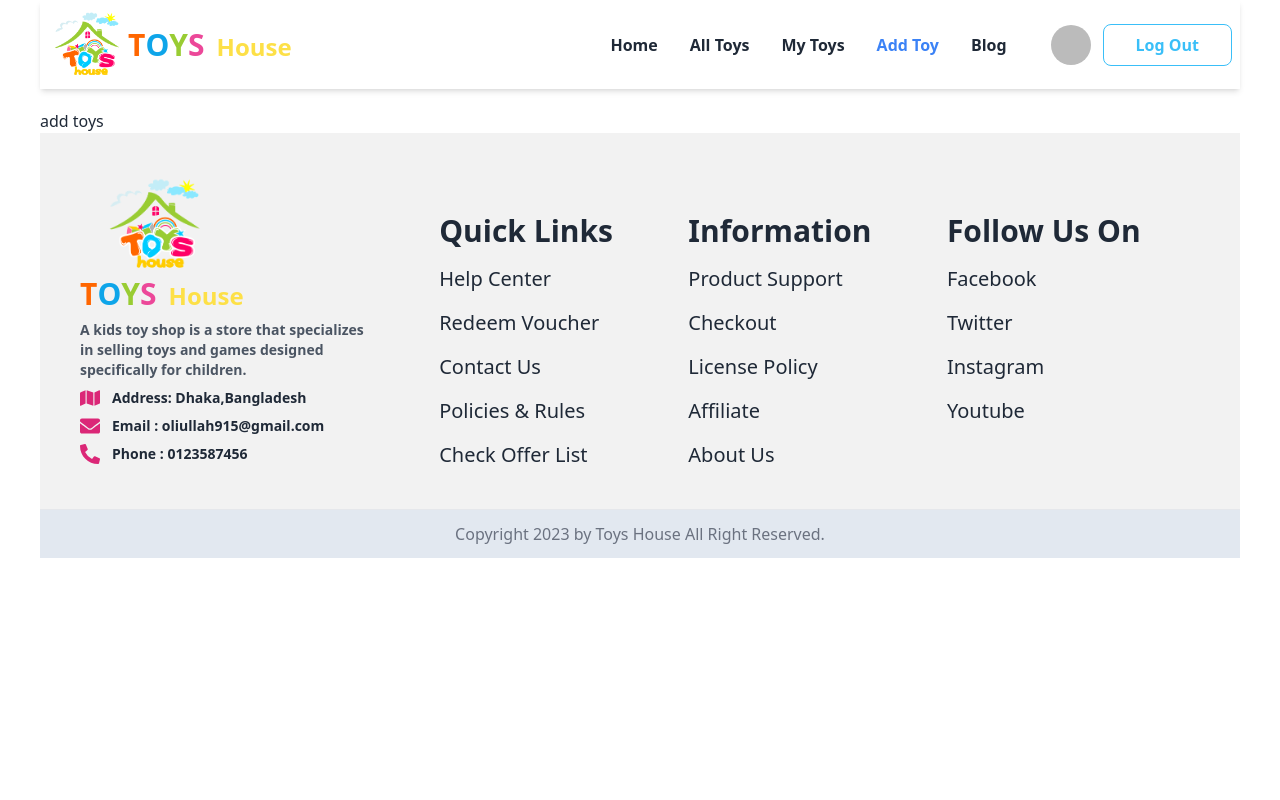
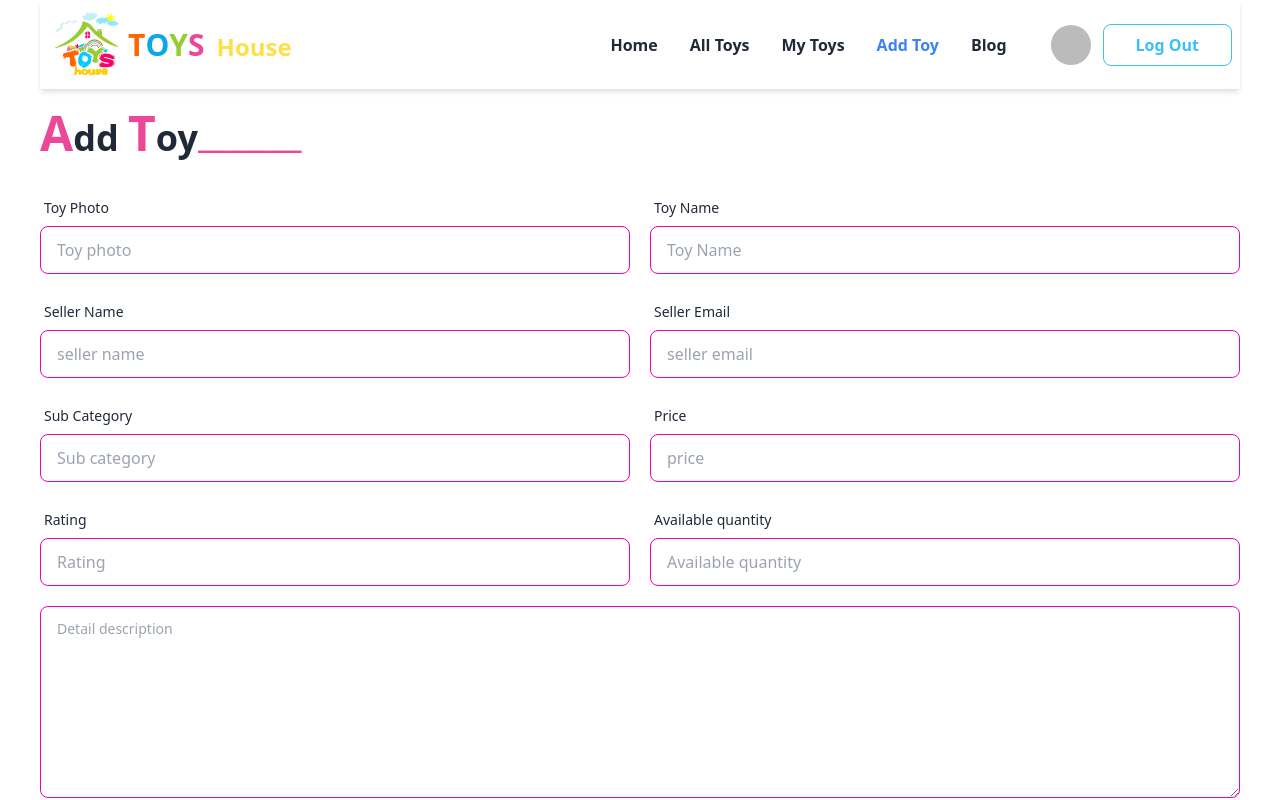
Before and after one commit to OliUllah1/toy-marketplace, a React (Vite) app: page /addtoy in a window 1280 px wide. Shown: the top 800 px of the page. Built offline with nearby package versions, Linux system fonts and the light colour scheme; no server answers; sample sign-in values are in the browser's storage.

Commit message:
all toy secton modify

```diff
--- a/src/pages/Home/AddToy/AddToy.jsx
+++ b/src/pages/Home/AddToy/AddToy.jsx
@@ -3,7 +3,76 @@ import React from 'react';
 const AddToy = () => {
     return (
         <div>
-            <h1>add toys</h1>
+            <div className='flex items-center pb-8'>
+            <h1 className=' text-4xl font-semibold '> <span className=' font-semibold text-5xl text-pink-500'>A</span>dd <span className='text-5xl text-pink-500'>T</span>oy</h1>
+            <p className='font-bold text-4xl text-pink-500'>_______</p>
+            </div>
+
+            <form>
+            <div className='grid grid-cols-2 gap-5 pb-5'>
+            <div className="form-control">
+                <label className="label">
+                    <span className="label-text">Toy Photo</span>
+                </label>
+                <input type="url" name='toyPhoto' placeholder="Toy photo" className="input input-bordered input-secondary w-full" required />
+            </div>
+
+            <div className="form-control">
+                <label className="label">
+                    <span className="label-text">Toy Name</span>
+                </label>
+                <input type="text" name='toyName' placeholder="Toy Name" className="input input-bordered input-secondary w-full" required />
+            </div>
+
+            <div className="form-control">
+                <label className="label">
+                    <span className="label-text">Seller Name</span>
+                </label>
+                <input type="text" name='sellerName' placeholder="seller name" className="input input-bordered input-secondary w-full" required/>
+            </div>
+
+            <div className="form-control">
+                <label className="label">
+                    <span className="label-text">Seller Email</span>
+                </label>
+                <input type="email" name='sellerEmail' placeholder="seller email" className="input input-bordered input-secondary w-full" required/>
+            </div>
+
+            <div className="form-control">
+                <label className="label">
+                    <span className="label-text">Sub Category</span>
+                </label>
+                <input type="text" name='subCategory' placeholder="Sub category" className="input input-bordered input-secondary w-full" required/>
+            </div>
+
+            <div className="form-control">
+                <label className="label">
+                    <span className="label-text">Price</span>
+                </label>
+                <input type="text" name='price' placeholder="price" className="input input-bordered input-secondary w-full" required/>
+            </div>
+
+            <div className="form-control">
+                <label className="label">
+                    <span className="label-text">Rating</span>
+                </label>
+                <input type="text" name='rating' placeholder="Rating" className="input input-bordered input-secondary w-full" required/>
+            </div>
+
+            <div className="form-control">
+                <label className="label">
+                    <span className="label-text">Available quantity</span>
+                </label>
+                <input type="text" name='quantity' placeholder="Available quantity" className="input input-bordered input-secondary w-full" required/>
+            </div>
+            </div>
+
+
+            <textarea name='description' className="textarea textarea-secondary w-full h-48" placeholder="Detail description" required></textarea>
+            <div className="form-control mt-6">
+                <button className="btn btn-secondary">Add Toy</button>
+            </div>
+            </form>
         </div>
     );
 };
--- a/src/pages/Home/ToyShop/ToyCard.jsx
+++ b/src/pages/Home/ToyShop/ToyCard.jsx
@@ -1,24 +1,40 @@
 import React from 'react';
 import { FaStar } from "react-icons/fa";
 import { Link } from 'react-router-dom';
-const ToyCard = ({toy}) => {
+const ToyCard = ({toy,index}) => {
     const{_id,availableQuantity,rating,sellerName,subCategory,toyImage,toyPrice,toyName}=toy;
     return (
-        <div className="card full bg-base-100 shadow-xl">
-  <figure><img className='h-72 w-full object-center' src={toyImage} alt="Shoes" /></figure>
-  <div className="p-5 space-y-3">
-    <h3 className='text-2xl font-semibold'>Toy Name: <span className=' text-pink-400 font-bold'>{toyName}</span></h3>
-    <h5 className='text-xl font-semibold'>Seller Name: {sellerName}</h5>
-    <div className='text-xl font-semibold flex justify-between'>
-        <p>Category: {subCategory}</p>
-        <p>Price: <span className=' text-pink-500'>{toyPrice}$</span></p>
-    </div>
-    <div className='flex justify-between pb-5'>
-    <p className='flex items-center gap-2 text-xl font-semibold'>Rating : {rating} <FaStar className=' text-yellow-300'></FaStar></p>
-        <Link to={`alltoys/${_id}`}><button className='btn btn-outline btn-secondary'>View Details</button></Link>
-    </div>
-  </div>
-</div>
+
+            <tr>
+        <th>{index +1}</th>
+        <td className='font-semibold'>{sellerName}</td>
+        <td className=' text-pink-500 font-bold'>{toyName}</td>
+        <td className='font-semibold'>{subCategory}</td>
+        <td className=' text-pink-500 font-bold'>{toyPrice}$</td>
+        <td className='font-semibold'>{availableQuantity}</td>
+        <td><Link to={`/alltoys/${_id}`}><button className='link link-secondary font-semibold'>View Details</button></Link></td>
+        </tr>
+
+
+
+
+
+
+//         <div className="card full bg-base-100 shadow-xl">
+//   <figure><img className='h-72 w-full object-center' src={toyImage} alt="Shoes" /></figure>
+//   <div className="p-5 space-y-3">
+//     <h3 className='text-2xl font-semibold'>Toy Name: <span className=' text-pink-400 font-bold'>{toyName}</span></h3>
+//     <h5 className='text-xl font-semibold'>Seller Name: {sellerName}</h5>
+//     <div className='text-xl font-semibold flex justify-between'>
+//         <p>Category: {subCategory}</p>
+//         <p>Price: <span className=' text-pink-500'>{toyPrice}$</span></p>
+//     </div>
+//     <div className='flex justify-between pb-5'>
+//     <p className='flex items-center gap-2 text-xl font-semibold'>Rating : {rating} <FaStar className=' text-yellow-300'></FaStar></p>
+//         <Link to={`alltoys/${_id}`}><button className='btn btn-outline btn-secondary'>View Details</button></Link>
+//     </div>
+//   </div>
+// </div>
     );
 };
 
--- a/src/pages/Home/ToyShop/ToyShop.jsx
+++ b/src/pages/Home/ToyShop/ToyShop.jsx
@@ -13,13 +13,40 @@ const ToyShop = () => {
     return (
         <div className='py-10 bg-slate-50 rounded-lg lg:px-5'>
             <div className='flex items-center pb-8'>
-            <h1 className=' text-4xl font-semibold '> <span className=' font-semibold text-5xl text-pink-500'>T</span>oys <span className='font-bold text-5xl text-pink-500'>H</span>ouse <span  className='font-bold text-5xl text-pink-500'>S</span>hop </h1>
+            <h1 className=' text-4xl font-semibold '> <span className=' font-semibold text-5xl text-pink-500'>T</span>oys <span className='text-5xl text-pink-500'>H</span>ouse <span  className='text-5xl text-pink-500'>S</span>hop </h1>
             <p className='font-bold text-4xl text-pink-500'>_______</p>
             </div>
 
-            <div className='grid grid-cols-1 md:grid-cols-2 lg:grid-cols-3 gap-5'>
-                {toysData.map(toy=><ToyCard key={toy._id} toy={toy}></ToyCard>)}
-            </div>
+
+
+
+
+<table className="table w-full">
+    {/* head */}
+    <thead>
+      <tr>
+        <th>No</th>
+        <th>Seller</th>
+        <th>Toy Name</th>
+        <th>Sub-category</th>
+        <th>Price</th>
+        <th>Available Quantity</th>
+        <th>View Details</th>
+      </tr>
+    </thead>
+    <tbody>
+
+         {toysData.map((toy,index)=><ToyCard key={toy._id} index={index} toy={toy}></ToyCard>)}
+
+
+    </tbody>
+  </table>
+
+
+
+
+
+
         </div>
     );
 };
```
